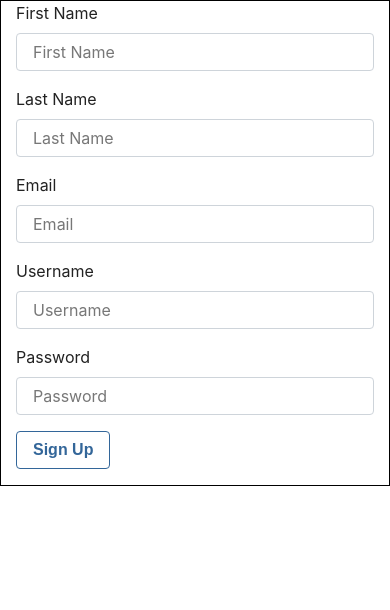
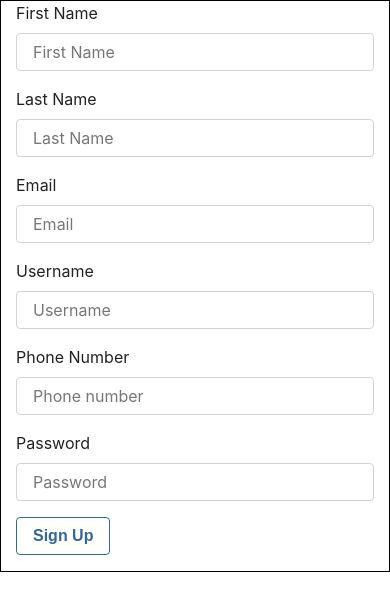
Before and after one commit to wbudoyo07/Project-3, a React (Create React App) app in the folder client/: page /signup in a window 390 px wide. Shown: the top 610 px of the page. Built offline with nearby package versions, Linux system fonts and the light colour scheme; a web font is replaced by a local one.

Commit message:
phone field is savint to database

```diff
--- a/client/src/App.js
+++ b/client/src/App.js
@@ -10,11 +10,11 @@ import SurveyOption from "./pages/SurveyOption";
 import VoteResults from "./pages/VoteResults";
 import NoMatch from "./pages/NoMatch";
 import PrivateRoute from "./components/PrivateRoute";
-import { library } from '@fortawesome/fontawesome-svg-core'
-import { FontAwesomeIcon } from '@fortawesome/react-fontawesome'
-import { faGhost } from '@fortawesome/free-solid-svg-icons'
+// import { library } from '@fortawesome/fontawesome-svg-core'
+// import { FontAwesomeIcon } from '@fortawesome/react-fontawesome'
+// import { faGhost } from '@fortawesome/free-solid-svg-icons'
 
-library.add(faGhost)
+// library.add(faGhost)
 
 const App = () => (
   <Router>
--- a/client/src/pages/Signup/SignUp.js
+++ b/client/src/pages/Signup/SignUp.js
@@ -14,6 +14,7 @@ class Signup extends Component {
 			email:'',
 			username: '',
 			password: '',
+			phonenumber: '',
 			modal:false
 		}
 		this.handleSubmit = this.handleSubmit.bind(this);
@@ -28,7 +29,8 @@ class Signup extends Component {
 			lastname: this.state.lastname,
 			email: this.state.email,
 			username: this.state.username,
-			password: this.state.password
+			password: this.state.password,
+			phonenumber: this.state.phonenumber
 		})
 			.then(response => {
 				console.log(response)
@@ -42,6 +44,7 @@ class Signup extends Component {
 						email:'',
 						username: '',
 						password: '',
+						phonenumber:'',
 						modal:false
 					});
 					console.log(this.state);
@@ -72,7 +75,7 @@ class Signup extends Component {
 	handleSubmit = (event) => {
 		event.preventDefault();
 		// check the the user fill out all information
-		if(this.state.firstname && this.state.lastname && this.state.username && this.state.email && this.state.password) {
+		if(this.state.firstname && this.state.lastname && this.state.username && this.state.email && this.state.password && this.state.phonenumber) {
 			this.savedAdmin();
 		}
 		else {
@@ -133,6 +136,17 @@ render() {
 							/>
 						</FormGroup>
 						<FormGroup>
+							<Label for ="phonenumber"> Phone Number</Label>
+							<Input
+							type="number"
+							id="phonenumber"
+							name="phonenumber"
+							placeholder="Phone number"
+							value={this.state.phonenumber}
+							onChange={this.handleChange}
+							/>
+						</FormGroup>
+						<FormGroup>
 							<Label for ="password"> Password</Label>
 							<Input
 							type="password"
```
Also changed, not shown: 1 other file (tests, documents, lock files or other folders).
